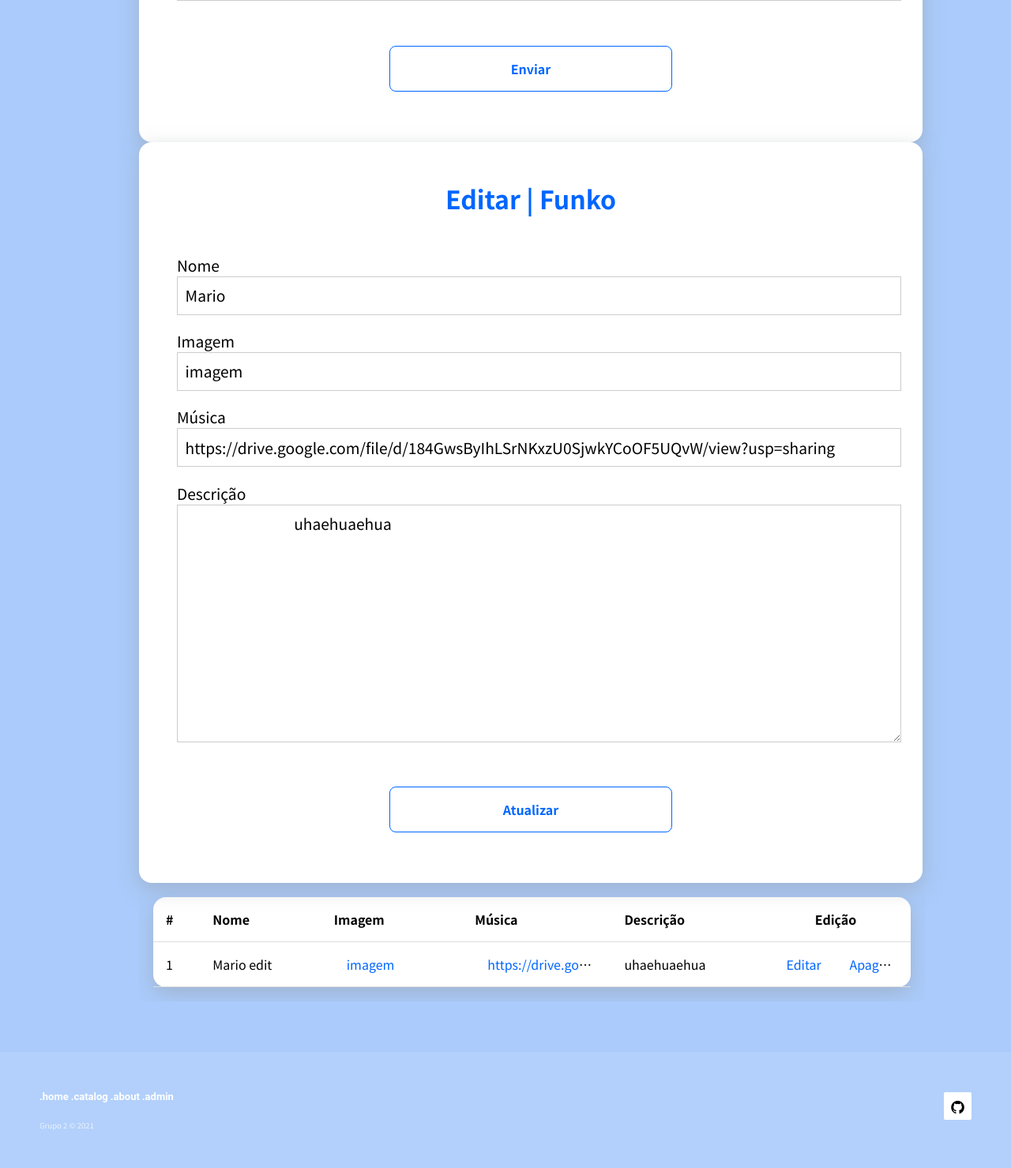
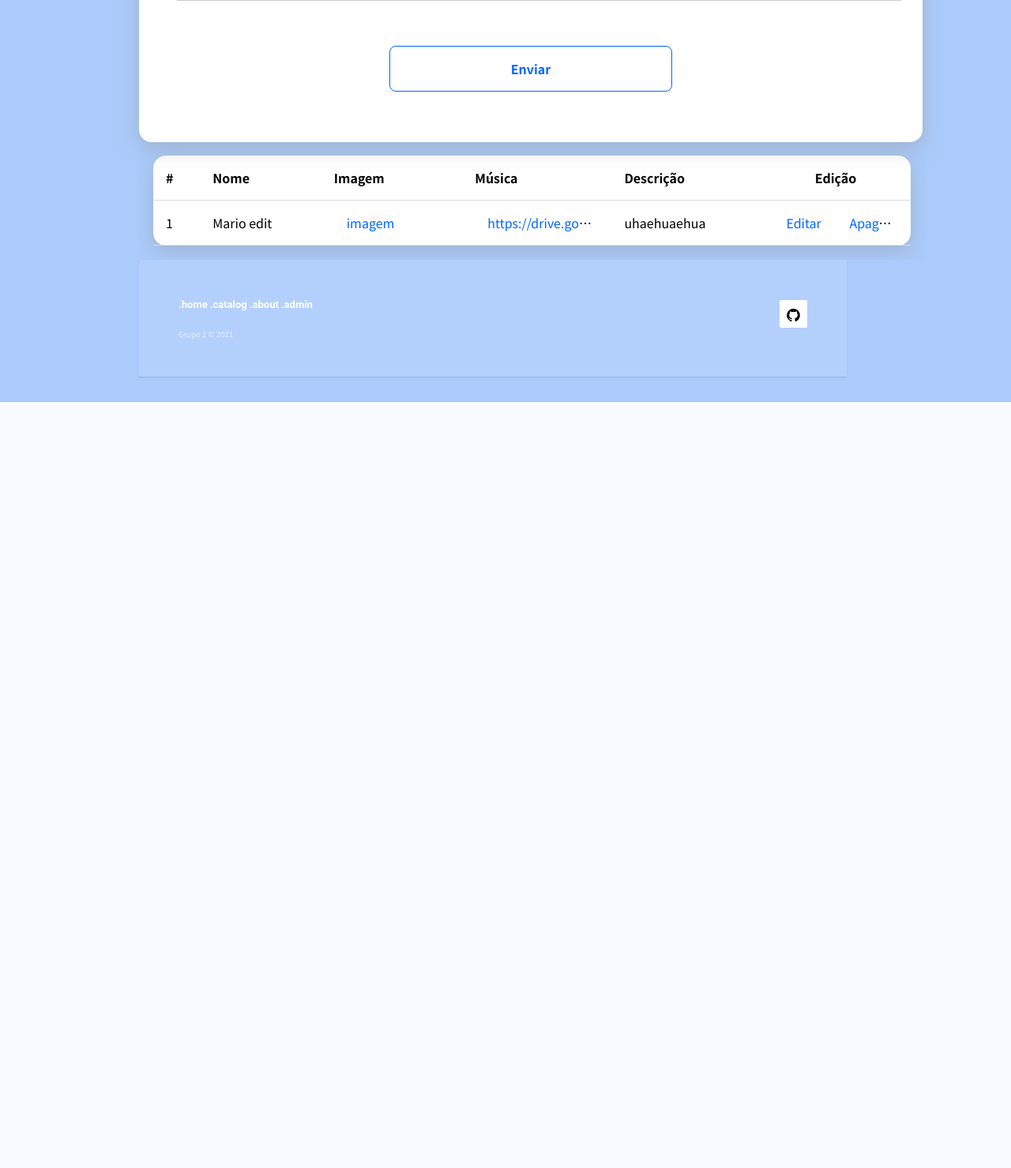
Before and after one commit to janicecaldeira/ProjetoFinal, a Flask app: page /adm in a window 1280 px wide. Shown: the part 823-2302 px from the top of the page at 79% size. After the commit the page ends 1332 px from the top, so only its background shows below. Run offline with Flask 2, Linux system fonts and the light colour scheme; the visitor is signed in with stand-in values (Sample User, id 1); data comes from the database, SQL or seed files in the repository; both versions use the stored data as it was after the commit.

Commit message:
Atualizando Adm

```diff
--- a/app.py
+++ b/app.py
@@ -28,8 +28,8 @@ def index():
 @app.route('/catalog')
 def catalog():
     session['usuario_logado'] = None
-    funko = Funko.query.all()
-    return render_template('catalog.html', funko=funko)
+    funkos = Funko.query.all()
+    return render_template('catalog.html', funkos=funkos)
 
 @app.route('/about')
 def about():
@@ -56,8 +56,8 @@ def adm():
     if 'usuario_logado' not in session or session['usuario_logado'] == None:
         flash('Faça login!')
         return redirect('/login')
-    funko = Funko.query.all()
-    return render_template('adm.html', funko=funko)
+    funkos = Funko.query.all()
+    return render_template('adm.html', funkos=funkos)
 
 @app.route('/new', methods=['GET', 'POST'])
 def new():
@@ -73,23 +73,24 @@ def new():
     flash('Funko adicionado com sucesso!')
     return redirect('/adm')
 
-@app.route('/<id>')
-def id(id):
-    funko = Funko.query.get(id)
-    return render_template('adm.html', funko=funko)
-
 @app.route('/edit/<id>', methods=['GET', 'POST'])
 def edit(id):
-    funko = Funko.query.all()
-    funkoEdit = Funko.query.get(id)
+    funko = Funko.query.get(id)
+    funkos = Funko.query.all()
     if request.method == "POST":
-        funkoEdit.funkoName = request.form['funkoName']
-        funkoEdit.funkoImg = request.form['funkoImg']
-        funkoEdit.description = request.form['description']
-        funkoEdit.music = request.form['music']
+        funko.funkoName = request.form['funkoName']
+        funko.funkoImg = request.form['funkoImg']
+        funko.description = request.form['description']
+        funko.music = request.form['music']
         db.session.commit()
         return redirect('/adm')
-    return render_template('adm.html', funkoEdit=funkoEdit, funko=funko)
+    return render_template('adm.html', funko=funko, funkos=funkos)
+
+@app.route('/<id>')
+def get_by_id(id):
+    funko = Funko.query.get(id)
+    all = Funko.query.all()
+    return render_template('adm.html', funkoDelete=funko, funkos=all )
 
 @app.route('/delete/<id>')
 def delete(id):
--- a/static/css/adm.css
+++ b/static/css/adm.css
@@ -189,6 +189,10 @@ section#adm{
   margin: 2rem 2rem 2rem 9rem;
 }
 
+section #edit{
+  display: none;
+}
+
 form{
   align-items: center;
   /* display: inline-block; */
@@ -257,7 +261,7 @@ a {
   cursor: pointer;
 }
 
-article#new {
+article#adm {
 display: none;
 justify-content: center;
 align-items: center;
@@ -411,8 +415,8 @@ article#lista table a:hover{
   color: #aacbfb;
 }
 
-article#edit {
-  display: flex;
+.edit {
+  display: none;
   justify-content: center;
   align-items: center;
   padding: 6rem;
@@ -515,7 +519,6 @@ section.modal div#card div#btns a.btn-apagar:hover{
 
 
 /* Fim dos estilos do modal */
-
 
 /* Quando a tela tiver no máximo 1682 de largura, faça o que tiver dentro desse @media */
 @media screen and (max-width: 1682px){
--- a/static/js/adm.js
+++ b/static/js/adm.js
@@ -7,10 +7,10 @@ const btnListar = document.querySelector('#btn-listar')
 
 btnCriar.addEventListener('click', () => {
     document.querySelector('#new').style.display = 'flex'
-    document.querySelector('#lista').style.display = 'flex'
+    document.querySelector('#lista').style.display = 'none'
 })
 
 btnListar.addEventListener('click', () => {
-    document.querySelector('#new').style.display = 'flex'
+    document.querySelector('#new').style.display = 'none'
     document.querySelector('#lista').style.display = 'flex'
 })
--- a/templates/adm.html
+++ b/templates/adm.html
@@ -86,29 +84,6 @@
             <button type="submit">Enviar</button>
         </form>
 
-        {% for f in funko %}
-        <form action='/edit/{{f.id}}' method="POST">
-            <h1>Editar | Funko</h1>
-
-                <label for="nome">Nome</label>
-                <input type="text" placeholder="Nome do Funko" id="nome" name="funkoName" value={{f.funkoName}}>
-
-                <label for="imagem">Imagem</label>
-                <input type="text" placeholder="Link da imagem" id="imagem" name="funkoImg" value={{f.funkoImg}}>
-
-                <label for="link">Música</label>
-                <input type="text" placeholder="Link da música" id="musica" name="music" value={{f.music}}>
-
-                <label for="descricao">Descrição</label>
-                <textarea name="description" id="descricao" cols="30" rows="10" placeholder="Insira a descrição">
-                    {{f.description}}
-                </textarea>
-
-                <button type="submit">Atualizar</button>
-        </form>
-        {% endfor %}
-
-        {% if funko != '' %}
         <article id="lista">
             <table>
 
@@ -124,16 +99,16 @@
                 </thead>
 
                 <tbody>
-                    {% for f in funko %}
+                    {% for funko in funkos %}
                     <tr>
-                        <td>{{f.id}}</td>
-                        <td>{{f.funkoName}}</td>
-                        <td><a href="{{f.imagem}}" target="_blank">{{f.funkoImg}}</a></td>
-                        <td><a href="{{f.music}}" target="_blank">{{f.music}}</a></td>
-                        <td>{{f.description}}</td>
+                        <td>{{funko.id}}</td>
+                        <td>{{funko.funkoName}}</td>
+                        <td><a href="{{funko.imagem}}" target="_blank">{{funko.funkoImg}}</a></td>
+                        <td><a href="{{funko.music}}" target="_blank">{{funko.music}}</a></td>
+                        <td>{{funko.description}}</td>
                         <td>
-                            <a href="/edit/{{f.id}}">Editar</a>
-                            <a href="/delete/{{f.id}}">Apagar</a>
+                            <a class="editar" href="/edit/{{funko.id}}">Editar</a>
+                            <a href="/{{funko.id}}">Apagar</a>
                         </td>
                     </tr>
                     {% endfor %}
```
Also changed, not shown: other parts of templates/adm.html (+43 -8 lines), templates/catalog.html (+5 -5 lines), funkos.sqlite3.
